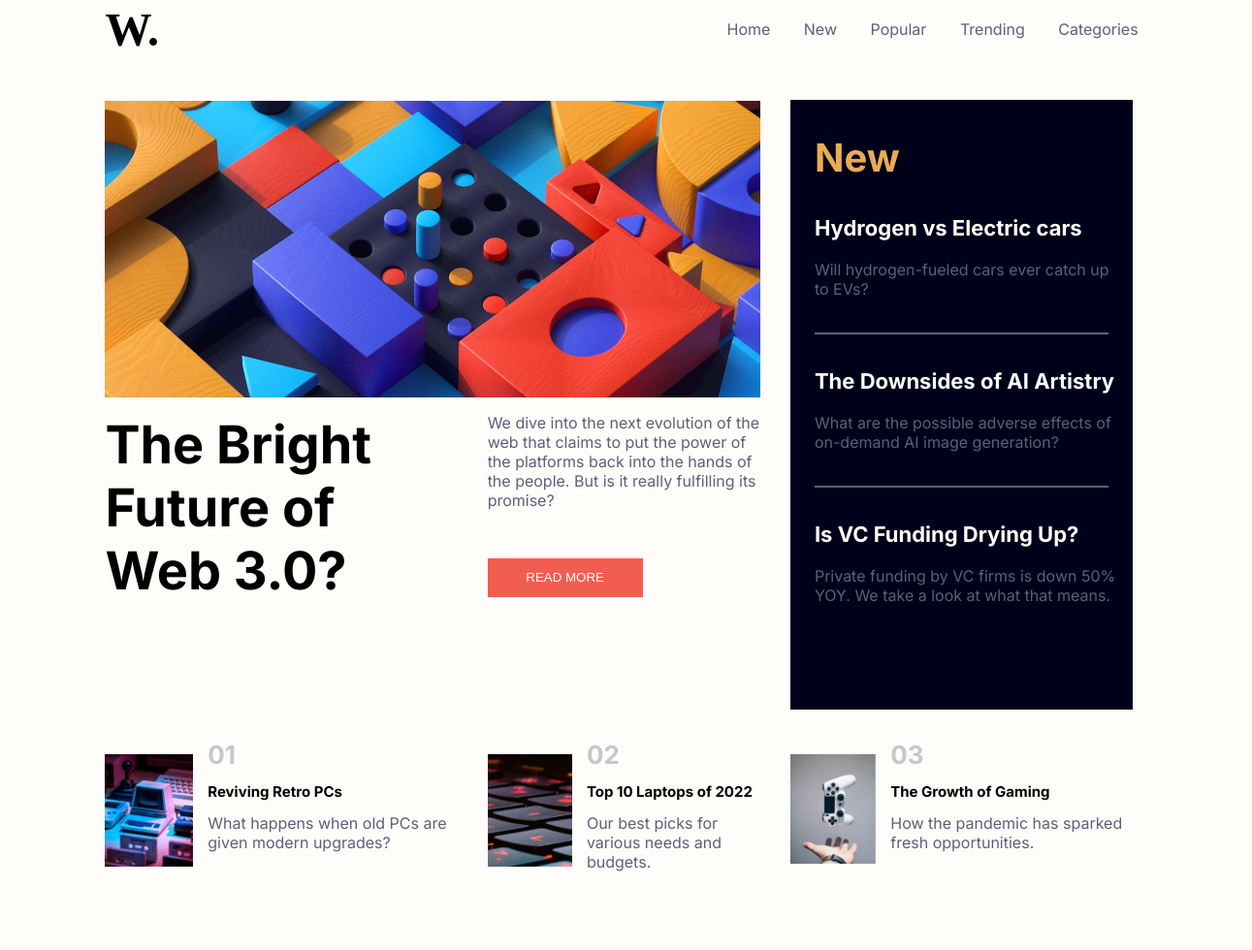
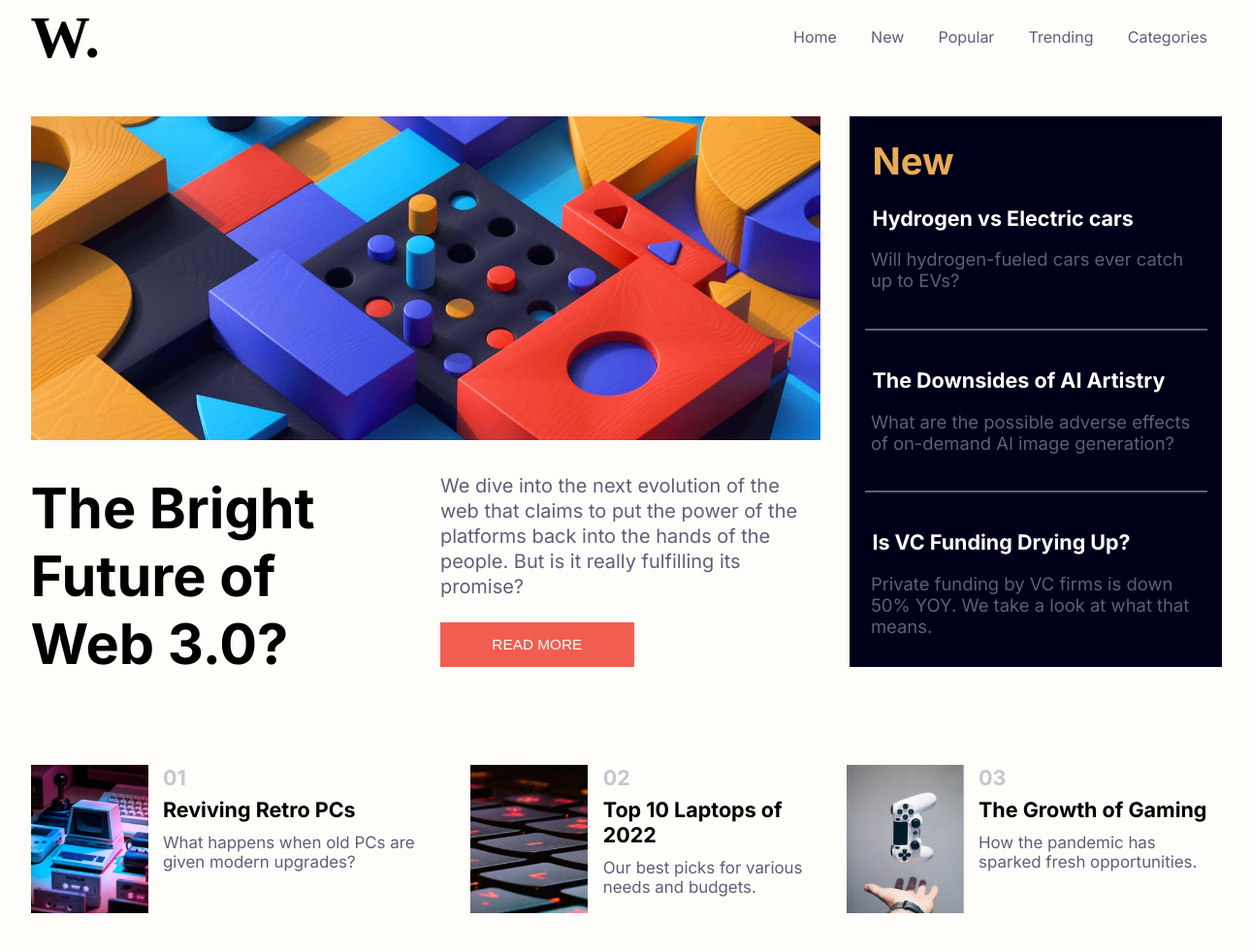
Before and after one commit to remmji/frontend-mentor-1, a plain HTML site: page news-homepage-main/index.html in a window 1536 px wide. Shown: the part 74-1054 px from the top of the page at 97% size, without its empty margins (122-1413 px from the left). Drawn offline with Linux system fonts and the light colour scheme.

Commit message:
styling update

```diff
--- a/news-homepage-main/index.css
+++ b/news-homepage-main/index.css
@@ -12,30 +12,27 @@
 --Dark-grayish-blue: hsl(236, 13%, 42%);
 --Very-dark-blue: hsl(240, 100%, 5%);
 }
-@media (min-width:1440px){
+@media (min-width:50em){
 body{
     background-color: var(--Off-white);
     font-family: 'Inter', sans-serif;
+    padding-inline: 10vw;
+    padding-block:5vw;
 }
 .navbar-container{
     display: flex;
     justify-content:space-between;
     align-items: center;
-    margin-top:5vw;
-    margin-bottom: 2vw;;
+    padding-bottom:3vw;
 }
-nav{
-   margin-right:15vw;
-}
+
 h1{
-    margin-left:15vw;
     font-family: 'Times New Roman', Times, serif;
-    font-size: 48px;
+    font-size: 4vw;
     font-weight:bolder;
 }
 .nav-links{
-    margin-left: 20px;
-    margin-right: 10px;
+    padding-inline:1vw;
     color: var(--Dark-grayish-blue)
 }
 .nav-links:hover{
@@ -44,69 +41,68 @@ cursor: pointer;
 }
 .grid-container{
     display:grid;
-    grid-template-columns: repeat(5, 1fr);
-    grid-template-rows: repeat(5, 1fr);
+    grid-template-columns: repeat(3, 1fr);
+    grid-template-rows: repeat(3, 1fr);
     grid-column-gap: 2vw;
     grid-row-gap: 2vw;
+    height:100vh;
 }
 .img-container{
-width:44vw;
-grid-area: 1 / 1 / 2 / 4;
-margin-left: 15vw;
+width:53vw;
+height:min-content;
+grid-area: 1 / 1 / 2 / 3;
 }
 .right-column{
-width:23vw;
-height:41vw;
-grid-area: 1 / 4 / 3 / 5;
+width:25vw;
+height:37vw;
+grid-area: 1 / 3 / 3 / 4;
 background-color: var(--Very-dark-blue);
-margin-top:14px;
+
 }
 .bottom-left-col{
-font-size:36px;
-margin-left: 15vw;
-grid-area: 2 / 1 / 2 / 3
+font-size:2.5vw;
+grid-area: 2 / 1 / 3 / 2;
+height:min-content;
 }
 .bottom-right-col{
+grid-area: 2 / 2 / 3 / 3;
+height: min-content;
+}
 
-grid-area: 2 / 3 / 4 / 4;
-}
-.bottom-left{
-    margin-left: 15vw;
-    grid-area: 3 / 1 / 5 / 3;
-}
-.bottom-center{
-    grid-area: 3 / 3 / 5 / 4;
-}
-.bottom-right{
-    grid-area: 3 / 4 / 5 / 5;
-}
 .main-img{
    width:100%;
    height:100%;
 }
 .right-col-p{
-    margin:0px;
-    margin-bottom: 50px;
+    margin: 0px;
+    line-height:1.3;
+    padding-bottom:1.5vw;
+    font-size: 1.3vw;
 }
 button{
     background-color: var(--soft-red);
     color: var(--Off-white);
-    width:12em;
-    height:3em;
+    width:13vw;
+    height:3vw;
     border:0px;
+    font-size: 1vw;
+}
+.column-para{
+    padding-inline: 1.4vw;
+    font-size:1.2vw;
 }
 button:hover{
     background-color:var(--Very-dark-blue);
     cursor:pointer;
 }
 h3{
-    font-size: 40px;
-    margin:35px 0px 35px 25px;
+    font-size:2.5vw;
+    margin:1.5vw 0px 1.5vw 1.5vw;
     color: var(--soft-range);
 }
 h4{
-    font-size: 22px;
-    margin: 35px 0px 20px 25px;
+    font-size: 1.4vw;
+    margin: 1.5vw 0px 1.2vw 1.5vw;
     color: var(--Off-white);
 }
 h4:hover{
@@ -115,37 +111,47 @@ h4:hover{
 }
 h5{
 color: var(--Grayish-blue);
-font-size: 26px;
-margin-bottom: 13px;
+font-size: 1.4vw;
+margin-bottom:0.5vw;
 }
 h6{
-font-size: 15px;
-margin-bottom: 13px;
+font-size:1.4vw;
+padding-bottom:0.7vw;
 }
 h6:hover{
     color:var(--soft-red);
     cursor: pointer;
 }
 p{
-    margin: 0px 10px 35px 25px;
     color: var(--Dark-grayish-blue);
 }
 hr{
-    margin: 35px 25px 35px 25px;
+    margin-block: 2.5vw;
+    margin-inline: 1vw;
     border:1px solid var(--Dark-grayish-blue)
 }
-img {
-    margin-top:1vw;
-    width:25%;
-    float:left;
-    margin-right:15px;
+.bottom-wrapper{
+    grid-area: 3/1/4/4;
+    display:flex;
+    justify-content: center;
+    gap: 2vw;
 }
-.center-img{
-    width:31%;
-    height:18%;
+.small-img{
+    width:8vw;
+    height:10vw;
 }
+.bottom-cont{
+    display:flex;
+    gap:1vw;
 }
-@media (max-width:376px){
+.bottom-para{
+    font-size:1.1vw;
+}
+
+}
+
+
+@media (max-width:50em){
     body {
             background-color: var(--Off-white);
             font-family: 'Inter', sans-serif;
--- a/news-homepage-main/index.html
+++ b/news-homepage-main/index.html
@@ -39,13 +39,13 @@
   <div class="right-column">
     <h3 id="new">New</h3>
     <h4>Hydrogen vs Electric cars</h4>
-    <p>Will hydrogen-fueled cars ever catch up to EVs?</p>
+    <p class="column-para">Will hydrogen-fueled cars ever catch up to EVs?</p>
     <hr>
     <h4>The Downsides of AI Artistry</h4>
-    <p>What are the possible adverse effects of on-demand AI image generation?</p>
+    <p class="column-para">What are the possible adverse effects of on-demand AI image generation?</p>
     <hr>
     <h4>Is VC Funding Drying Up?</h4>
-    <p>Private funding by VC firms is down 50% YOY. We take a look at what that means.
+    <p class="column-para">Private funding by VC firms is down 50% YOY. We take a look at what that means.
 </p>
   </div>
   <div class="bottom-left-col">
@@ -57,28 +57,30 @@
   But is it really fulfilling its promise?</p>
   <button id="trending">READ MORE</button>
  </div>
-<div class="bottom-left">
-  <img src="assets/images/image-retro-pcs.jpg" alt="old-pc" id="categories">
+ <div class="bottom-wrapper">
+  <div class="bottom-cont">
+    <img src="assets/images/image-retro-pcs.jpg" alt="old-pc" id="categories" class="small-img">
     <div class="text-container">
     <h5>01</h5>
     <h6>Reviving Retro PCs</h6>
-  <p>What happens when old PCs are given modern upgrades?</p>
+    <p class="bottom-para">What happens when old PCs are given modern upgrades?</p>
     </div>
   </div>
-<div class="bottom-center">
-  <img src="assets/images/image-top-laptops.jpg" alt="fancy-keyboard-with-red-letters" class="center-img">
+  <div class="bottom-cont">
+    <img src="assets/images/image-top-laptops.jpg" alt="fancy-keyboard-with-red-letters" class="small-img">
     <div class="text-container">
     <h5>02</h5>
     <h6>Top 10 Laptops of 2022</h6>
-  <p>Our best picks for various needs and budgets.</p>
+    <p class="bottom-para">Our best picks for various needs and budgets.</p>
     </div>
   </div>
-<div class="bottom-right">
-  <img src="assets/images/image-gaming-growth.jpg" alt="joystic-in-the-air">
+  <div class="bottom-cont">
+    <img src="assets/images/image-gaming-growth.jpg" alt="joystic-in-the-air" class="small-img">
     <div class="text-container">
     <h5>03</h5>
     <h6>The Growth of Gaming</h6>
-  <p>How the pandemic has sparked fresh opportunities.</p>
+    <p class="bottom-para">How the pandemic has sparked fresh opportunities.</p>
+    </div>
   </div>
 </div>
 </main>
```
Lines whose indentation alone changed are shown as unchanged.
